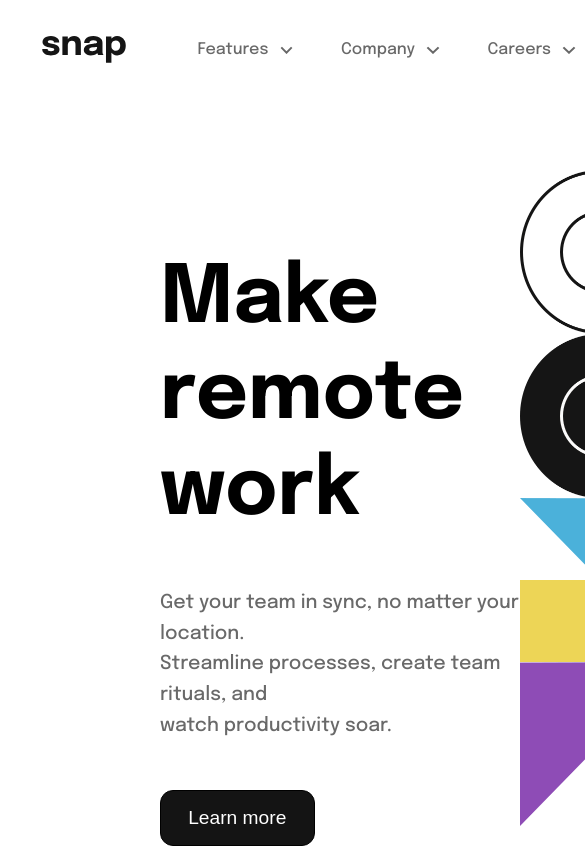
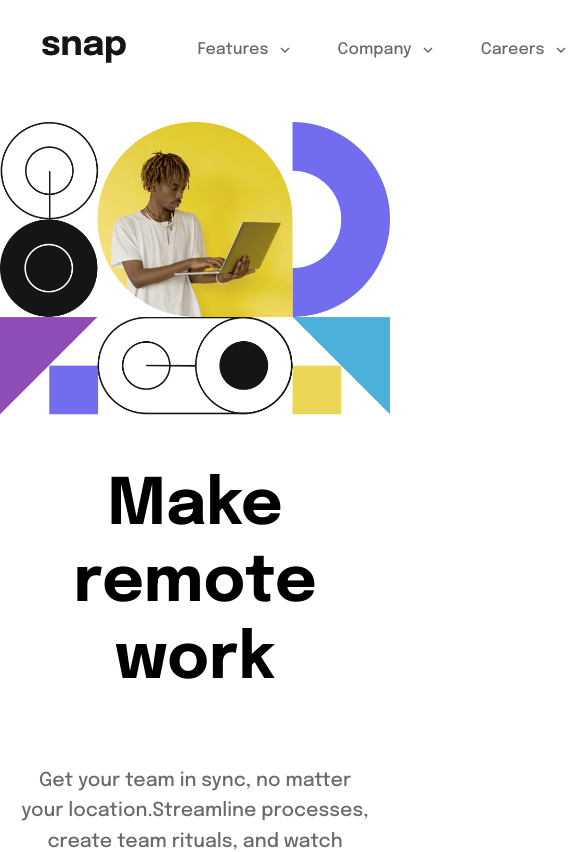
Before and after one commit to KiburYoseph/snap-landing-page, a React (Vite) app: page / in a window 390 px wide. Shown: the top 852 px of the page, 585 px wide, since content can reach past the window. Built offline with nearby package versions, Linux system fonts and the light colour scheme.

Commit message:
Body Content Responsive

```diff
--- a/src/Components/LandingContent.css
+++ b/src/Components/LandingContent.css
@@ -4,7 +4,7 @@
 }
 
 .landingContent {
-    padding-left: 10rem;
+    padding-left: clamp(1rem, 6vw, 10rem);
     padding-top: 6rem;
 }
 
@@ -51,4 +51,57 @@
     width: 30rem;
     margin-top: 5rem;
     margin-right: 10rem;
+    margin-left: 5rem;
 }
+
+.mobileImage {
+    width: 100%;
+    display: none;
+}
+
+@media (max-width: 1021px) {
+    .break {
+        display: none;
+    }
+
+    .landingBody > img {
+        display: none;
+    }
+
+    .mobileImage {
+        display: block;
+    }
+
+
+    .landingContent {
+        width: 100%;
+        padding-left: 0px;
+        padding-top: 2rem;
+        display: flex;
+        flex-direction: column;
+        align-items: center;
+    }
+
+    .landingContent > h1 {
+        text-align: center;
+        padding-left: 1.3rem;
+        padding-right: 1.3rem;
+        font-size: 4rem;
+    }
+
+    .landingContent > p {
+        text-align: center;
+        padding-left: 1.3rem;
+        padding-right: 1.3rem;
+    }
+
+    .iconCollection{
+        width: 100%;
+        justify-content: space-around;
+        margin-left: 2rem;
+        margin-right: 2rem;
+    }
+}
+
+
+/*1021             <img src={imageDesktop}></img>*/
--- a/src/Components/LandingContent.jsx
+++ b/src/Components/LandingContent.jsx
@@ -1,5 +1,6 @@
 import '../Components/LandingContent.css';
 import imageDesktop from '../assets/image-hero-desktop.png'
+import imageMobile from '../assets/image-hero-mobile.png'
 import audiophile from '../assets/client-audiophile.svg'
 import databiz from '../assets/client-databiz.svg'
 import maker from '../assets/client-maker.svg'
@@ -10,8 +11,9 @@ const LandingContent = () => {
     return (
         <main className='landingBody'>
             <section className='landingContent'>
-                <h1>Make<br/> remote work</h1>
-                <p>Get your team in sync, no matter your location.<br />Streamline processes, create team rituals, and<br /> watch productivity soar.</p>
+            <img className='mobileImage' src={imageMobile}></img>
+                <h1>Make <span className='break'><br/></span> remote work</h1>
+                <p>Get your team in sync, no matter your location.<span className='break'><br/></span>Streamline processes, create team rituals, and<span className='break'><br/></span> watch productivity soar.</p>
                 <button>Learn more</button>
                 <div className='iconCollection'>
                     <img src={databiz} />
--- a/src/Components/Navbar.css
+++ b/src/Components/Navbar.css
@@ -24,11 +24,14 @@
     justify-content: center;
     align-items: center;
     gap: 0.7rem;
+    transition: 200ms;
+    cursor: pointer;
 }
 
-.navBar > ul > li > img {
-    height: 0.5rem;
+.navBar > ul > li:hover {
+    color: hsl(0, 0%, 8%);
 }
+
 
 .sideBtns {
     display: flex;
@@ -45,7 +48,12 @@
     color: hsl(0, 0%, 41%);
     background-color: transparent;
     font-size: 1.2rem;
+    transition: 200ms;
+    cursor: pointer;
+}
 
+.loginBtn:hover {
+    color: hsl(0, 0%, 8%);
 }
 
 .registerBtn {
@@ -56,4 +64,11 @@
     font-size: 1rem;
     padding: 0.7rem 1.6rem;
     background-color: transparent;
+    cursor: pointer;
+    transition: 200ms;
 }
+
+.registerBtn:hover {
+    color: hsl(0, 0%, 8%);
+    border: solid 2px hsl(0, 0%, 8%);
+}
--- a/src/Components/Navbar.jsx
+++ b/src/Components/Navbar.jsx
@@ -1,16 +1,14 @@
 import '../Components/Navbar.css';
 import logo from '../assets/logo.svg'
-import arrowUp from '../assets/icon-arrow-up.svg'
-import arrowDown from '../assets/icon-arrow-down.svg'
 
 const Navbar = () => {
     return (
         <nav className='navBar'>
             <img src={logo} className='navLogo'/>
             <ul>
-                <li>Features <img src={arrowDown} /></li>
-                <li>Company <img src={arrowDown} /></li>
-                <li>Careers <img src={arrowDown} /></li>
+                <li>Features <svg width="10" height="6" xmlns="http://www.w3.org/2000/svg"><path stroke="#686868" stroke-width="1.5" fill="none" d="m1 1 4 4 4-4"/></svg></li>
+                <li>Company <svg width="10" height="6" xmlns="http://www.w3.org/2000/svg"><path stroke="#686868" stroke-width="1.5" fill="none" d="m1 1 4 4 4-4"/></svg></li>
+                <li>Careers <svg width="10" height="6" xmlns="http://www.w3.org/2000/svg"><path stroke="#686868" stroke-width="1.5" fill="none" d="m1 1 4 4 4-4"/></svg></li>
                 <li>About</li>
             </ul>
             <div className='sideBtns'>
```
